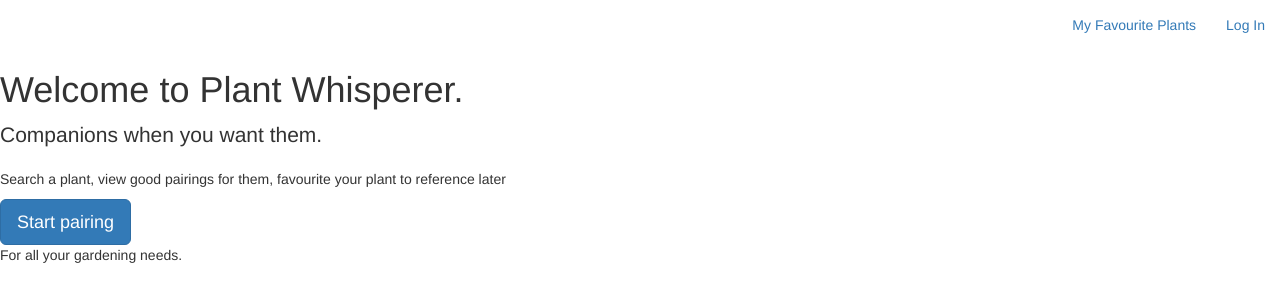
After one commit to Monica-Cedeno/Plants, a Flask app: page / in a window 1280 px wide. The commit adds this page. Shown: the top 302 px of the page. Run offline with Flask 2, Linux system fonts and the light colour scheme; some libraries are stand-ins or nearby versions.

Commit message:
Worked on user.user_id routes, log in works and shows the user favourite page

```diff
--- a/server.py
+++ b/server.py
@@ -2,9 +2,11 @@ from flask import Flask, render_template, request, flash, session, redirect
 import crud
 import model
 
+from jinja2 import StrictUndefined
+
 app = Flask(__name__)
-
 app.secret_key = 'abcdefgz'
+app.jinja_env.undefined = StrictUndefined
 
 @app.route("/")
 def homepage():
@@ -39,7 +41,7 @@ def create_account():
 
         session['user_id'] = user.user_id
         session['username'] = user.username
-        return redirect ("/favs")
+        return redirect (f"/users/{user.user_id}")
 
     else:
         flash("--ERROR--", "Email already exists!. Make an account with a different email")
@@ -50,20 +52,21 @@ def create_account():
 def previous_user():
     email = request.form.get('email')
     password = request.form.get('password')
+
     user=crud.verify_user(email, password)
 
     if password == '' or email =='':
         flash('--ERROR--', 'log in failed, Try again')
         return redirect ('/newuser')
 
-    if user:
+    elif not user or user.password != password:
+        flash("--ERROR--", "Log in failed", "The email or password is incorrect. Try again")
+        return redirect ('/newuser')
+
+    elif user:
         session['email'] = user.email
-        session['password'] = user.password
-        return redirect('/favs')
-
-    else:
-        flash("--ERROR--", "Log in failed", "Try again")
-        return redirect ('/newuser')
+        flash(u'Welcome back!')
+        return redirect(f"/users/{user.user_id}")
 
 
 @app.route("/favourite_plant", methods=["POST"])
@@ -74,17 +77,18 @@ def favourite_plant():
     print (f'plant_id = {plant_id} plant name = {name}')
     print ("*"*20)
     crud.adding_plant(plant_id, name)
-    crud.favourite_a_plant(user_id=1, plant_id=plant_id) # TODO: user id is hardcoded,
+    crud.favourite_a_plant(user_id=session[user_id], plant_id=plant_id) # TODO: user id is hardcoded,
     # when login works, use user_id from session
     flash("Successfully added to your favourites!")
-    return "yay"
+    return ('/searching')
 
-@app.route("/favs")
-def favourite_page():
+@app.route("/users/<user_id>")
+def favourite_page(user_id):
 
     # if 'user_id' in session:
-    fav_plants = crud.get_plants_by_user('1')
-    return render_template('user_favs.html', user='Monica', plants=fav_plants)
+    print(user_id)
+    fav_plants = crud.get_plants_by_user(user_id)
+    return render_template('user_favs.html', user=user_id, plants=fav_plants)
     # else:
     #     flash(u'Please log in to view this page', 'error-message')
     #     return redirect('/')
--- a/templates/base.html
+++ b/templates/base.html
@@ -14,7 +14,7 @@
         <div class="navbar-collapse collapse">
             <ul class="nav navbar-nav navbar-right">
                 <li>
-                    <a href="/user_favs">
+                    <a href="/favs">
                         <!-- <img class="user-favs"
                             src="/static/img/watermelon.png"> -->
                         My Favourite Plants
--- /dev/null
+++ b/templates/favourite_plants.html
@@ -0,0 +1 @@
+<!-- ##should this page just display generic info for new users when browsing?### -->
--- /dev/null
+++ b/templates/homepage.html
@@ -0,0 +1,28 @@
+{% extends 'base.html' %}
+{% block title %}{% endblock %}
+
+{% block body %}
+
+<div class="site-wrapper">
+    <div class="site-wrapper-inner">
+
+        <!-- <img src="/static/img/????.png"> -->
+
+        <h1>Welcome to Plant Whisperer.</h1>
+
+        <p class="lead">Companions when you want them.</p>
+        <p> Search a plant, view good pairings for them, favourite your plant to reference later</p>
+
+        <a href="/newuser" class="btn btn-lg btn-primary">Start pairing</a>
+
+
+    </div>
+</div>
+
+<footer>
+
+    <p>For all your gardening needs.</p>
+
+</footer>
+
+{% endblock %}
```
Also changed, not shown: crud.py (+2 -6 lines), static/search_api.js (+11 -3 lines), templates/user_favs.html (added, +13 -0 lines), README.md, 2 other files.
